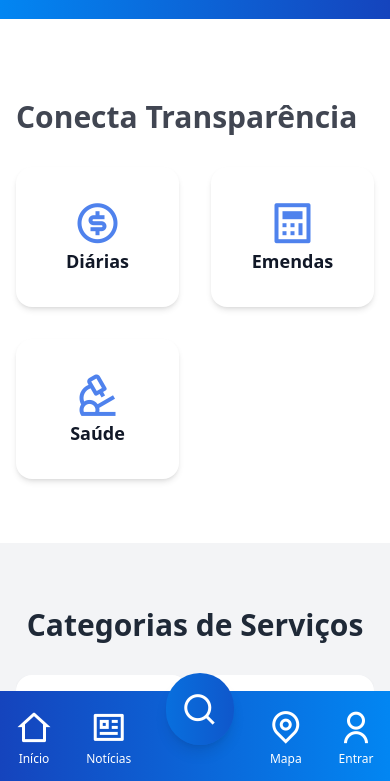
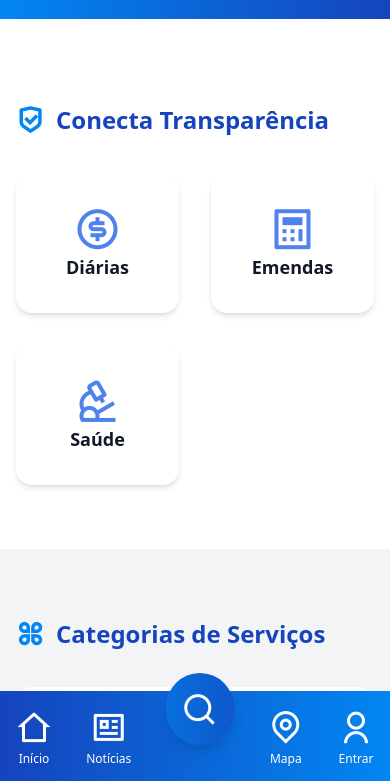
Before and after one commit to NeilsonDATAfull/conecta-ariquemes, a plain HTML site: page index.html in a window 390 px wide. Shown: the part 61-842 px from the top of the page. Drawn offline with nearby package versions, Linux system fonts and the light colour scheme.

Commit message:
ajuste nos titulos

```diff
--- a/index.html
+++ b/index.html
@@ -98,6 +98,33 @@
         justify-content: center;
       }
 
+      /* Estilo para títulos de seção padronizados */
+      .section-title {
+        display: flex;
+        align-items: center;
+        justify-content: flex-start;
+        margin-bottom: 2rem;
+        font-size: 1.875rem;
+        font-weight: 700;
+        color: #1544bd;
+        text-align: left;
+      }
+
+      .section-title i {
+        margin-right: 0.75rem;
+        color: #0286f2;
+        font-size: 2.25rem;
+      }
+
+      /* Em fundos escuros, usamos texto branco */
+      .bg-blue-theme .section-title {
+        color: white;
+      }
+
+      .bg-blue-theme .section-title i {
+        color: white;
+      }
+
       /* Ajuste para mobile */
       @media (max-width: 768px) {
         .noticias-carousel .owl-nav button.owl-prev {
@@ -116,6 +143,23 @@
           display: flex;
           justify-content: center;
           margin-top: 20px;
+        }
+
+        .section-title {
+          font-size: 1.5rem;
+        }
+
+        .section-title i {
+          font-size: 1.75rem;
+        }
+
+        /* Ajuste para a seção de Categorias em modo mobile */
+        .bg-blue-theme .section-title {
+          color: #1544bd;
+        }
+
+        .bg-blue-theme .section-title i {
+          color: #0286f2;
         }
       }
     </style>
@@ -218,7 +262,8 @@
     <main class="md:mt-0 mt-24">
       <section class="py-16 bg-white">
         <div class="max-w-7xl mx-auto px-4 sm:px-6 lg:px-8">
-          <h2 class="text-3xl font-bold text-gray-900/80 mb-8">
+          <h2 class="section-title">
+            <i class="ri-shield-check-line"></i>
             Conecta Transparência
           </h2>
           <div class="grid grid-cols-2 md:grid-cols-3 gap-8">
@@ -250,9 +295,10 @@
           </div>
         </div>
       </section>
-      <section class="py-16 bg-gray-100 md:bg-[#134bc2]">
+      <section class="py-16 bg-gray-100 md:bg-[#134bc2] bg-blue-theme">
         <div class="max-w-7xl mx-auto px-4 sm:px-6 lg:px-8">
-          <h2 class="text-3xl font-bold text-gray-800 md:text-white mb-8 text-center">
+          <h2 class="section-title">
+            <i class="ri-apps-line"></i>
             Categorias de Serviços
           </h2>
 
@@ -418,7 +464,10 @@
       </section>
       <section class="py-16 bg-blue-50">
         <div class="max-w-7xl mx-auto px-4 sm:px-6 lg:px-8">
-          <h2 class="text-2xl font-bold mb-8 text-center">Conecta Notícias</h2>
+          <h2 class="section-title">
+            <i class="ri-newspaper-line"></i>
+            Conecta Notícias
+          </h2>
           <div class="owl-carousel owl-theme noticias-carousel">
             <div class="item">
               <div class="bg-white rounded-lg overflow-hidden shadow-sm hover:shadow-md transition-shadow h-full">
@@ -502,11 +551,10 @@
 
       <section class="py-16 bg-white">
         <div class="max-w-7xl mx-auto px-4 sm:px-6 lg:px-8">
-          <div class="flex justify-between items-center mb-8">
-            <h2 class="text-3xl font-bold text-gray-900/80">
-              Serviços ao Cidadão
-            </h2>
-          </div>
+          <h2 class="section-title">
+            <i class="ri-user-heart-line"></i>
+            Serviços ao Cidadão
+          </h2>
 
           <!-- Estrutura única para desktop e mobile -->
           <div class="grid grid-cols-2 md:grid-cols-4 lg:grid-cols-5 gap-6 servicos-container">
```
